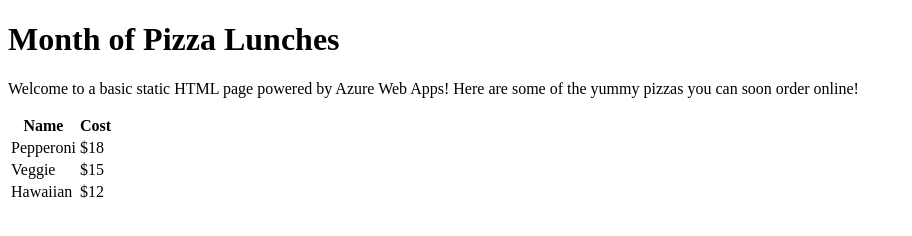
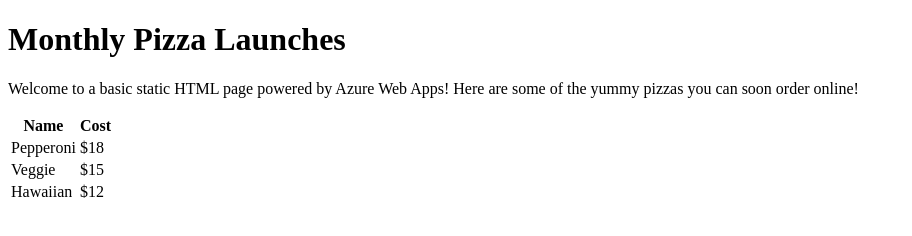
Before and after one commit to sarav182000/azurechapter3, a plain HTML site: page index.html in a window 1280 px wide. Shown: the whole page, without its empty margins (0-912 px from the left). Drawn offline with Linux system fonts and the light colour scheme.

Commit message:
Test message

```diff
--- a/index.html
+++ b/index.html
@@ -7,7 +7,7 @@
   </head>
 
   <body>
-    <h1>Month of Pizza Lunches</h1>
+    <h1>Monthly Pizza Launches</h1>
     <p>Welcome to a basic static HTML page powered by Azure Web Apps! Here are some of the yummy pizzas you can soon order online!</p>
 
     <table>
```
